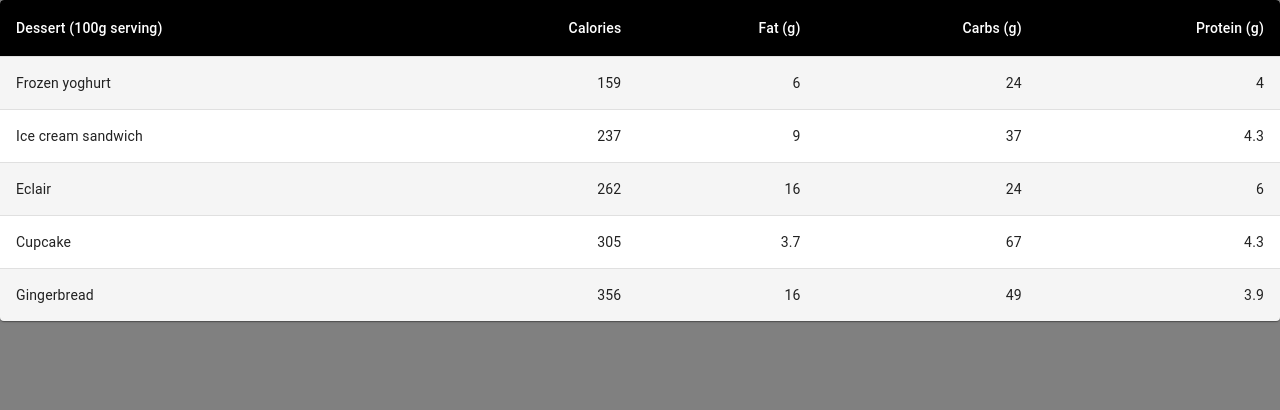
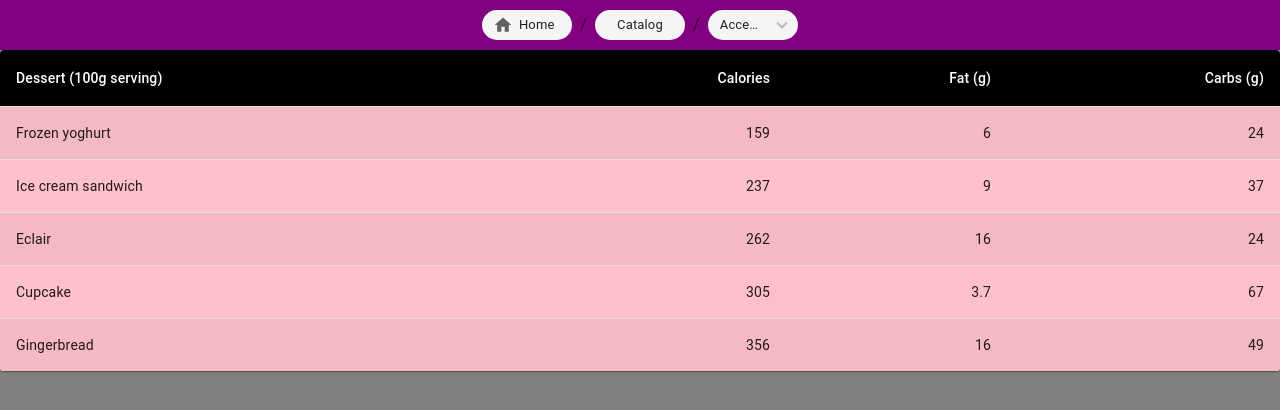
Before and after one commit to NatanMoura085/SHOPPING-CARD-REACT.JS-COM-MATERIAL-UI, a React (Vite) app: page /Carrinho in a window 1280 px wide. Shown: the top 410 px of the page. Built offline with nearby package versions, Linux system fonts and the light colour scheme.

Commit message:
rota do carrinho colocando tabela

```diff
--- a/src/Components/Card/Card.jsx
+++ b/src/Components/Card/Card.jsx
@@ -5,7 +5,7 @@ import { CarrinhoContext } from '/src/Context/Provedor';
 import { useContext } from 'react';
 export default function MultiActionAreaCard(props) {
     const { id, title, description, image, price } = props;
-    const { adicionarItem,Qtdcard, quantidades } = useContext(CarrinhoContext);
+    const { adicionarItem, quantidades } = useContext(CarrinhoContext);
     function handleAdicionarCarrinho() {
         adicionarItem(id);
     }
--- a/src/Components/NavBar/NavBar.jsx
+++ b/src/Components/NavBar/NavBar.jsx
@@ -28,7 +28,7 @@ export default function ButtonAppBar() {
             <MenuIcon />
           </IconButton>
           <Typography variant="h6" component="div" sx={{ flexGrow: 1, color: '#FFFFFF' }}>
-            News
+           Home
           </Typography>
           <Link to="/Carrinho">
             <IconButton sx={{ color: '#FFFAFA' }} color="sencondary" aria-label="add to shopping cart">
--- /dev/null
+++ b/src/Components/NavCarrinho/NavCarrinho.jsx
@@ -0,0 +1,54 @@
+import * as React from 'react';
+import { emphasize, styled } from '@mui/material/styles';
+import Breadcrumbs from '@mui/material/Breadcrumbs';
+import Chip from '@mui/material/Chip';
+import HomeIcon from '@mui/icons-material/Home';
+import ExpandMoreIcon from '@mui/icons-material/ExpandMore';
+
+const StyledBreadcrumb = styled(Chip)(({ theme }) => {
+    const backgroundColor =
+        theme.palette.mode === 'light'
+            ? theme.palette.grey[100]
+            : theme.palette.grey[800];
+    return {
+        backgroundColor,
+        height: theme.spacing(3),
+        color: theme.palette.text.primary,
+        fontWeight: theme.typography.fontWeightRegular,
+        '&:hover, &:focus': {
+            backgroundColor: emphasize(backgroundColor, 0.06),
+        },
+        '&:active': {
+            boxShadow: theme.shadows[1],
+            backgroundColor: emphasize(backgroundColor, 0.12),
+        },
+    };
+});
+
+function handleClick(event) {
+    event.preventDefault();
+    console.info('You clicked a breadcrumb.');
+}
+
+export default function CustomizedBreadcrumbs() {
+    return (
+        <div role="presentation" onClick={handleClick}>
+            <Breadcrumbs sx={{ backgroundColor: '#800080', height: '50px', display: 'flex', justifyContent: 'center', alignItems: 'center' }} aria-label="breadcrumb">
+                <StyledBreadcrumb
+                    component="a"
+                    sx={{ height: '30px', width: '90px' }}
+                    href="#"
+                    label="Home"
+                    icon={<HomeIcon fontSize="small" />}
+                />
+                <StyledBreadcrumb sx={{ height: '30px',width: '90px' }} component="a" href="#" label="Catalog" />
+                <StyledBreadcrumb
+                    sx={{ height: '30px', width: '90px' }}
+                    label="Accessories"
+                    deleteIcon={<ExpandMoreIcon />}
+                    onDelete={handleClick}
+                />
+            </Breadcrumbs>
+        </div>
+    );
+}
--- a/src/Components/Table/Table.jsx
+++ b/src/Components/Table/Table.jsx
@@ -43,14 +43,14 @@ const rows = [
 export default function CustomizedTables() {
   return (
     <TableContainer component={Paper}>
-      <Table sx={{ minWidth: 700 }} aria-label="customized table">
+      <Table sx={{ minWidth: 700, background:'pink' }} aria-label="customized table">
         <TableHead>
           <TableRow>
             <StyledTableCell>Dessert (100g serving)</StyledTableCell>
             <StyledTableCell align="right">Calories</StyledTableCell>
             <StyledTableCell align="right">Fat&nbsp;(g)</StyledTableCell>
             <StyledTableCell align="right">Carbs&nbsp;(g)</StyledTableCell>
-            <StyledTableCell align="right">Protein&nbsp;(g)</StyledTableCell>
+
           </TableRow>
         </TableHead>
         <TableBody>
@@ -62,7 +62,7 @@ export default function CustomizedTables() {
               <StyledTableCell align="right">{row.calories}</StyledTableCell>
               <StyledTableCell align="right">{row.fat}</StyledTableCell>
               <StyledTableCell align="right">{row.carbs}</StyledTableCell>
-              <StyledTableCell align="right">{row.protein}</StyledTableCell>
+
             </StyledTableRow>
           ))}
         </TableBody>
--- a/src/Context/Provedor.jsx
+++ b/src/Context/Provedor.jsx
@@ -28,6 +28,7 @@ function CarrinhoStorage({ children }) {
             } else {
                 newState[id] = 1;
             }
+            console.log(newState)
             return newState;
         });
     }, []);
--- a/src/pages/Carrinho/Carrinho.jsx
+++ b/src/pages/Carrinho/Carrinho.jsx
@@ -1,8 +1,14 @@
 import React from "react";
 import CustomizedTables from '../../Components/Table/Table'
+import CustomizedBreadcrumbs from '../../Components/NavCarrinho/NavCarrinho'
+
 export default function Carrinho() {
   return (
+    <>
+<CustomizedBreadcrumbs/>
     <CustomizedTables />
+
+    </>
 
   )
 
```
